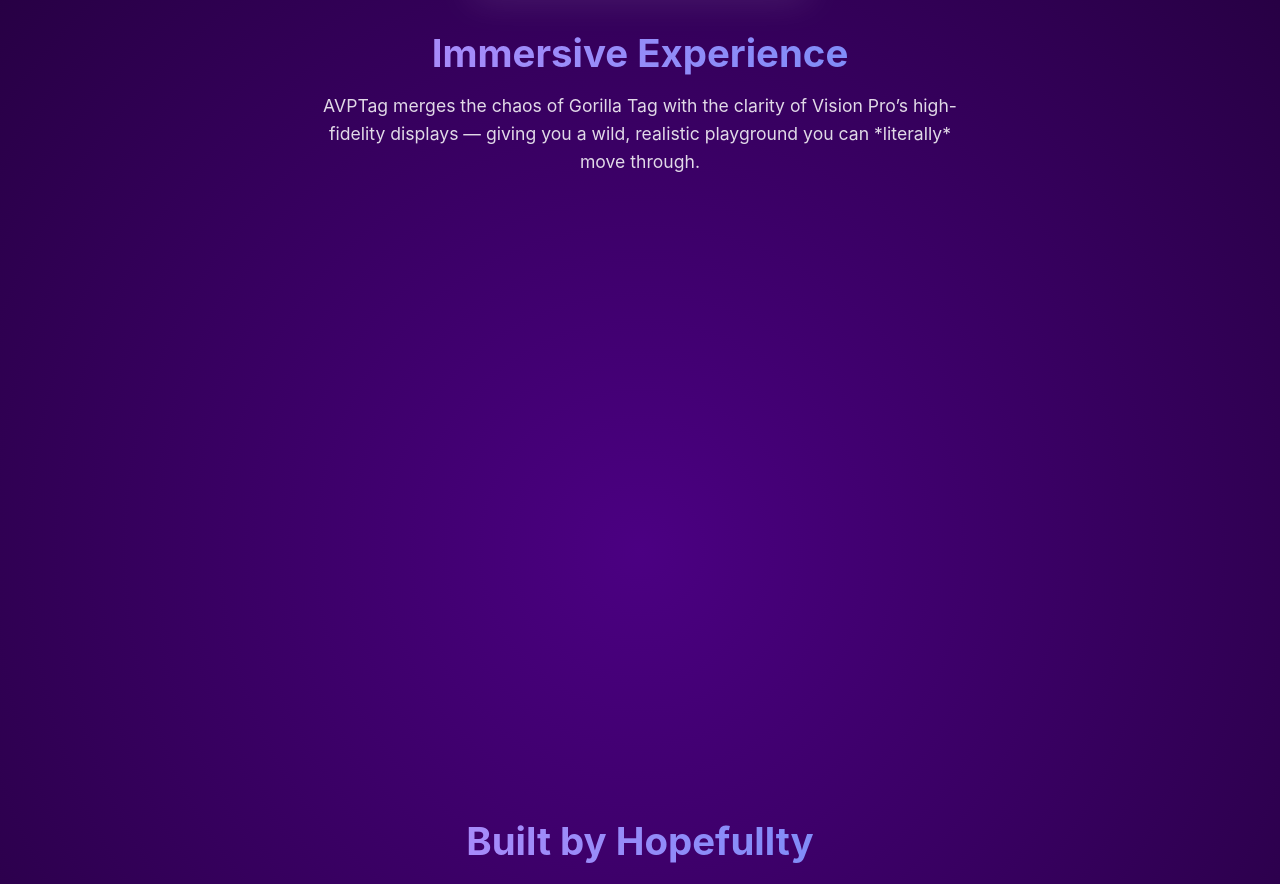
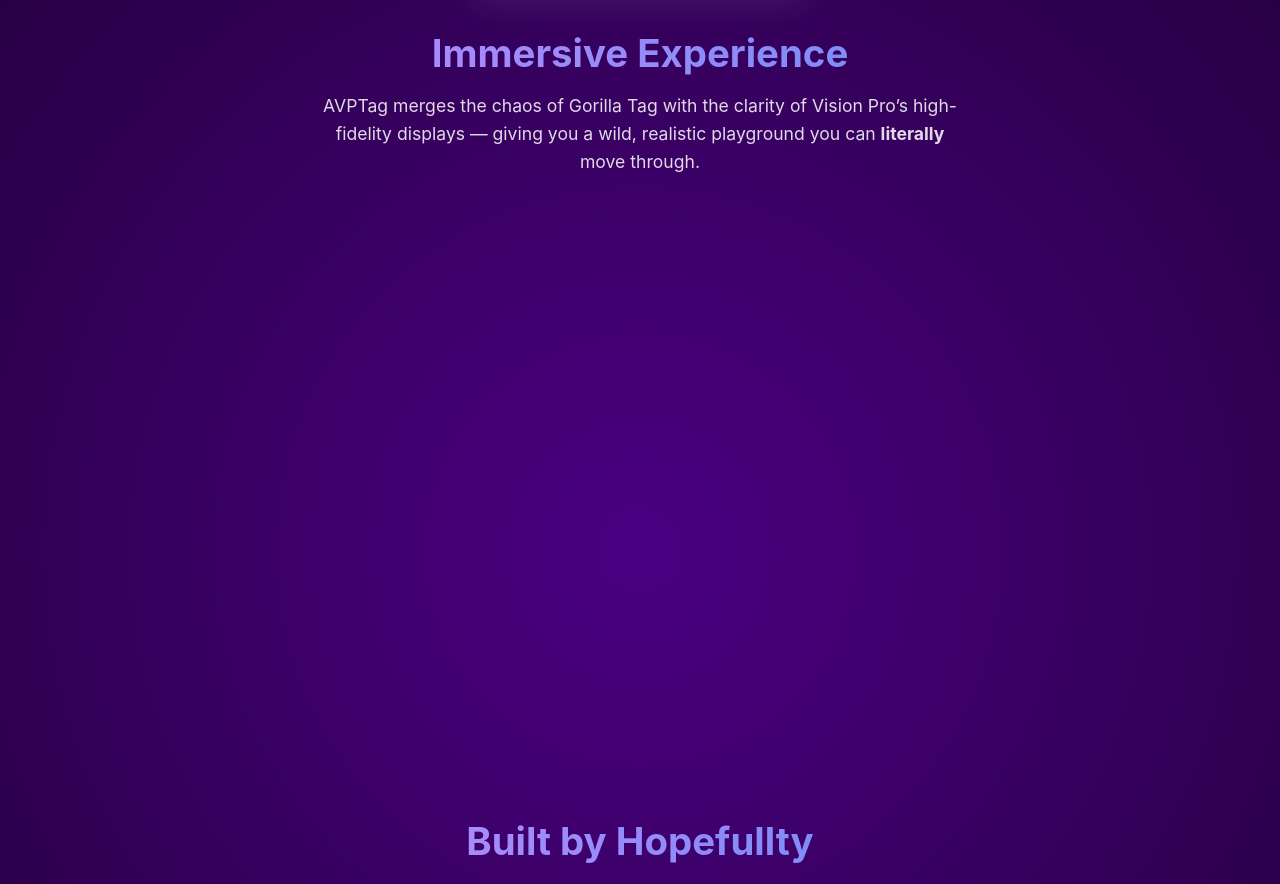
Before and after one commit to AVPTag/avptag.github.io, a plain HTML site: page index.html in a window 1280 px wide. Shown: the part 1107-1991 px from the top of the page. Drawn offline with Linux system fonts and the light colour scheme.

Commit message:
Bold 'literally' in the description paragraph

```diff
--- a/index.html
+++ b/index.html
@@ -122,7 +122,7 @@
   <section class="section">
     <img src="/applevisionpro.png" alt="Apple Vision Pro">
     <h2>Immersive Experience</h2>
-    <p>AVPTag merges the chaos of Gorilla Tag with the clarity of Vision Pro’s high-fidelity displays — giving you a wild, realistic playground you can *literally* move through.</p>
+    <p>AVPTag merges the chaos of Gorilla Tag with the clarity of Vision Pro’s high-fidelity displays — giving you a wild, realistic playground you can <b>literally</b> move through.</p>
   </section>
 
   <!-- SECTION 2 -->
```
